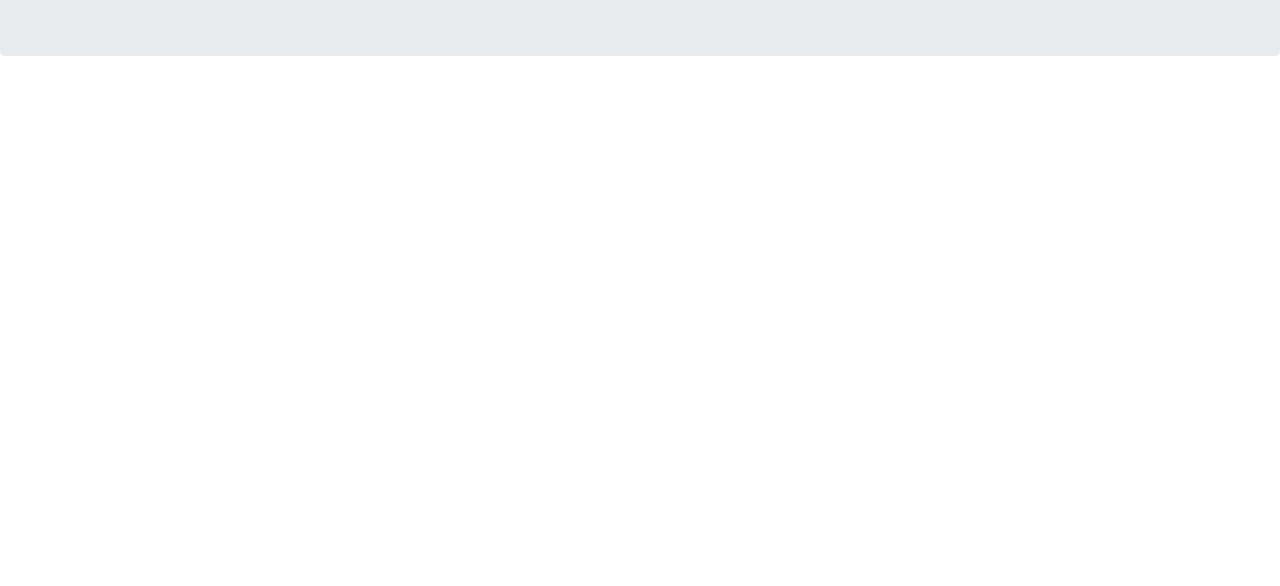
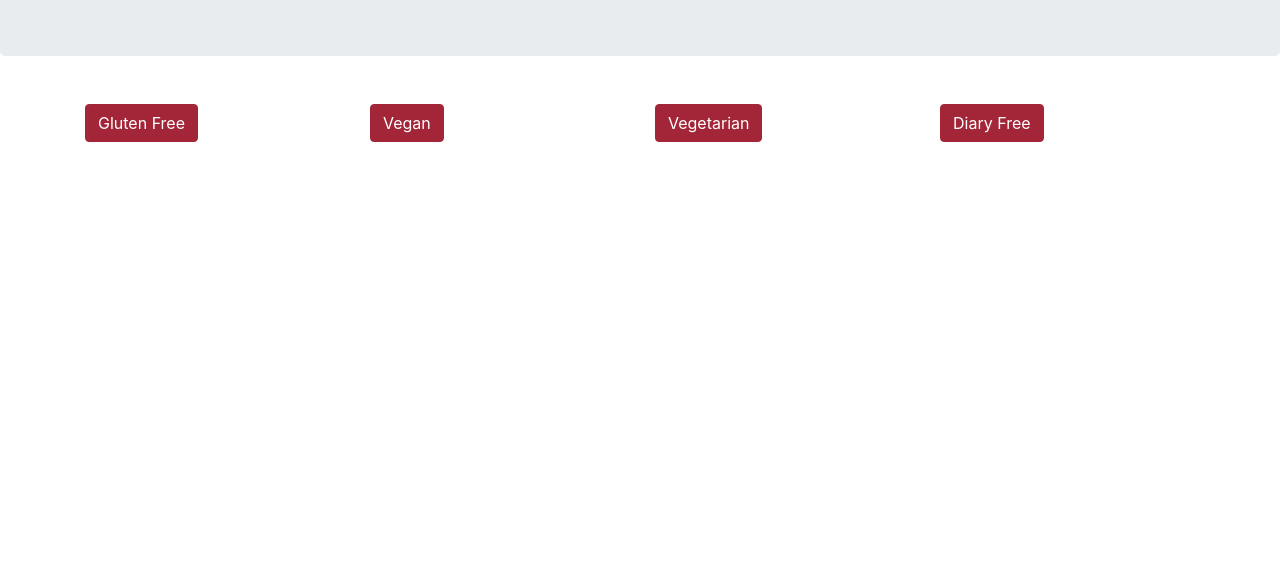
Before and after one commit to ashnarazdan123/hungry-hoboken, a website with bundled scripts: page restaurants.html in a window 1280 px wide. Shown: the part 214-800 px from the top of the page. Built offline with nearby package versions, Linux system fonts and the light colour scheme.

Commit message:
added category buttons

```diff
--- a/restaurants.html
+++ b/restaurants.html
@@ -63,6 +63,24 @@
                     <h1 class="display-3">Restaurants</h1>
                 </div>
             </div>
+
+            <div class="container">
+                <div class="row align-items-center">
+                    <div class="col">
+                        <button type="button" class="btn btn-primary category" data-bs-toggle="button" autocomplete="off">Gluten Free</button>
+                    </div>
+                    <div class="col">
+                        <button type="button" class="btn btn-primary category" data-bs-toggle="button" autocomplete="off">Vegan</button>
+                    </div>
+                    <div class="col">
+                        <button type="button" class="btn btn-primary category" data-bs-toggle="button" autocomplete="off">Vegetarian</button>
+                    </div>
+                    <div class="col">
+                        <button type="button" class="btn btn-primary category" data-bs-toggle="button" autocomplete="off">Diary Free</button>
+                    </div>
+                </div>
+            </div>
         </main>
+    <script src="firebase/database.js"></script>
     </body>
 </html>
--- a/styles/style.css
+++ b/styles/style.css
@@ -16,5 +16,9 @@ img.profile {
 p.name {
   text-align: center;
 }
+button.category {
+  background-color: #a32638;
+  border-color: #a32638;
+}
 
 /* ID selectors */
```
